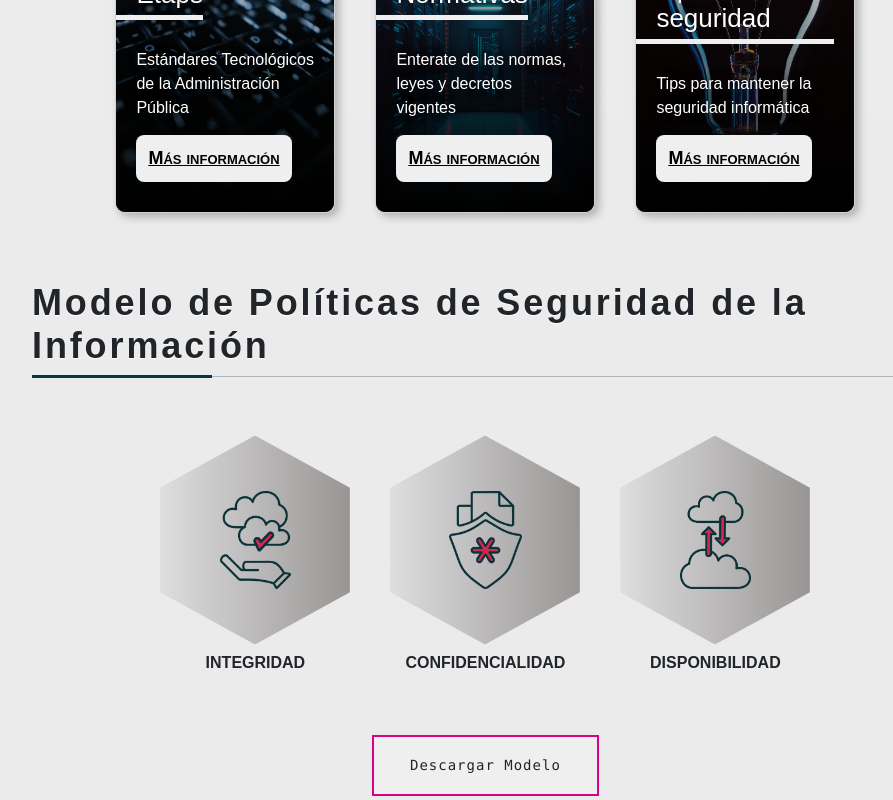
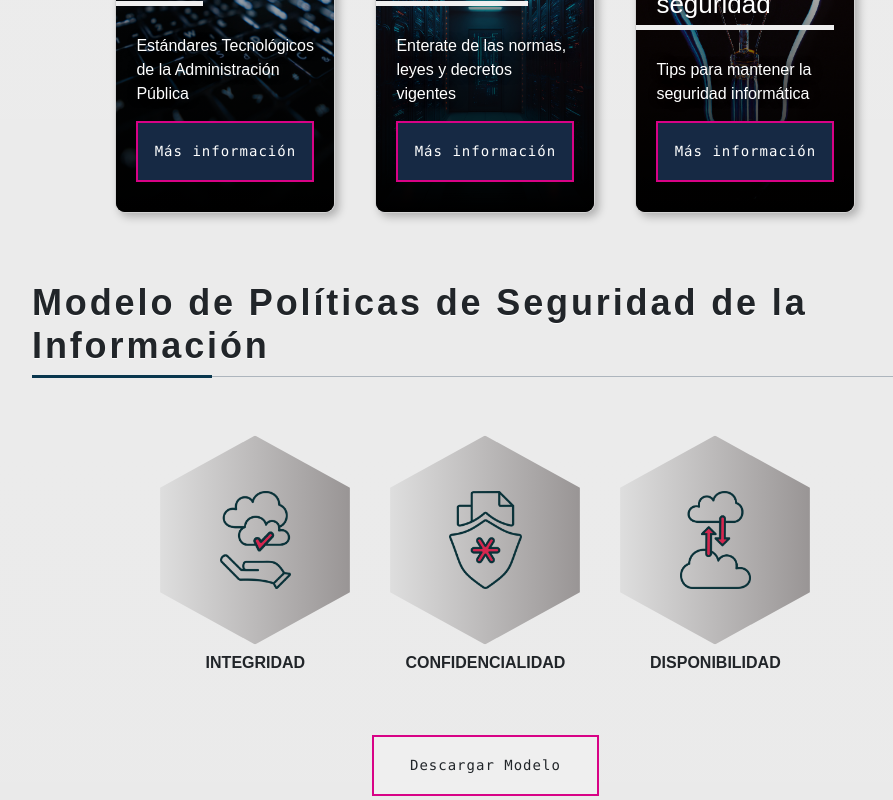
Before and after one commit to hernanr9317/sampleFrontendNextJs, a Next.js app: page / in a window 1280 px wide. Shown: the part 960-1760 px from the top of the page, without its empty margins (12-905 px from the left). Built offline with nearby package versions, Linux system fonts and the light colour scheme; no server answers.

Commit message:
add more buttons

```diff
--- a/components/Info/InfoCol.jsx
+++ b/components/Info/InfoCol.jsx
@@ -1,6 +1,9 @@
-import Link from 'next/link';
+import {useRouter} from 'next/router';
+import {CustomButton} from './../CustomButton/index';
 
 export const InfoCol = ({title, text, src, link}) => {
+  const router = useRouter();
+
   return (
     <>
       <article className="card">
@@ -16,9 +19,11 @@ export const InfoCol = ({title, text, src, link}) => {
             <h2 className="card__title">{title}</h2>
             <p className="card__description">{text}</p>
           </div>
-          <Link href={link}>
-            <a className="card__button">Más información</a>
-          </Link>
+          <CustomButton
+            text="Más información"
+            type="slide_down"
+            onClick={() => router.push(link)}
+          />
         </div>
       </article>
     </>
--- a/components/Info/styles.scss
+++ b/components/Info/styles.scss
@@ -57,6 +57,12 @@ p {
   overflow: hidden;
   border-radius: 0.625rem;
   box-shadow: 0.25rem 0.25rem 0.5rem rgba(0, 0, 0, 0.25);
+
+  .button_slide {
+    background: #162944;
+    color: #FFF;
+    padding: 18px 10px;
+  }
 
   @include tablet() {
     margin: 5px;
--- a/pages/styles.scss
+++ b/pages/styles.scss
@@ -50,6 +50,7 @@
                 }
 
                 .band {
+                    margin-bottom: 10px;
                     margin-left: 0;
                     display: block;
                     border-left: 1px solid #adb5bd;
```
